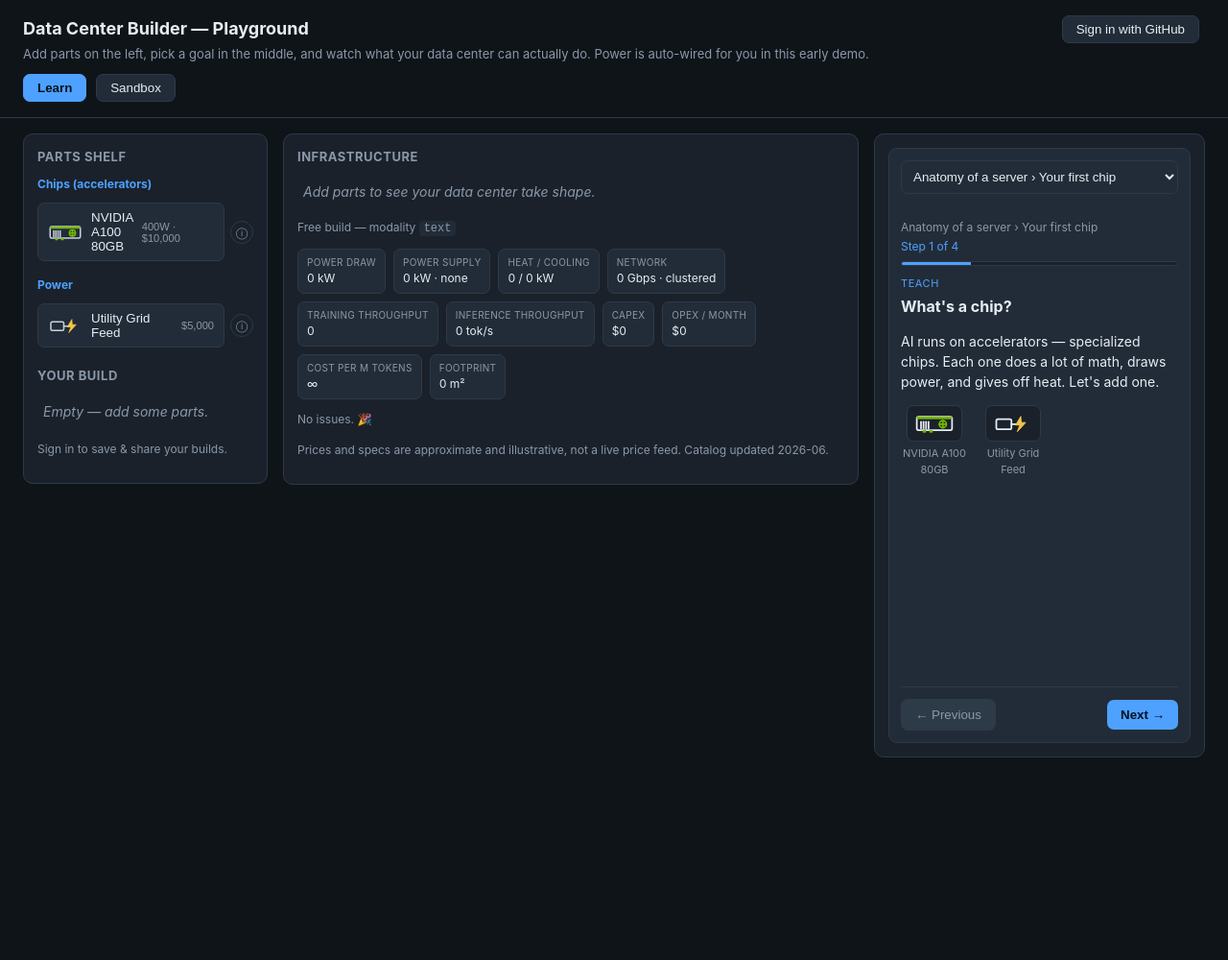
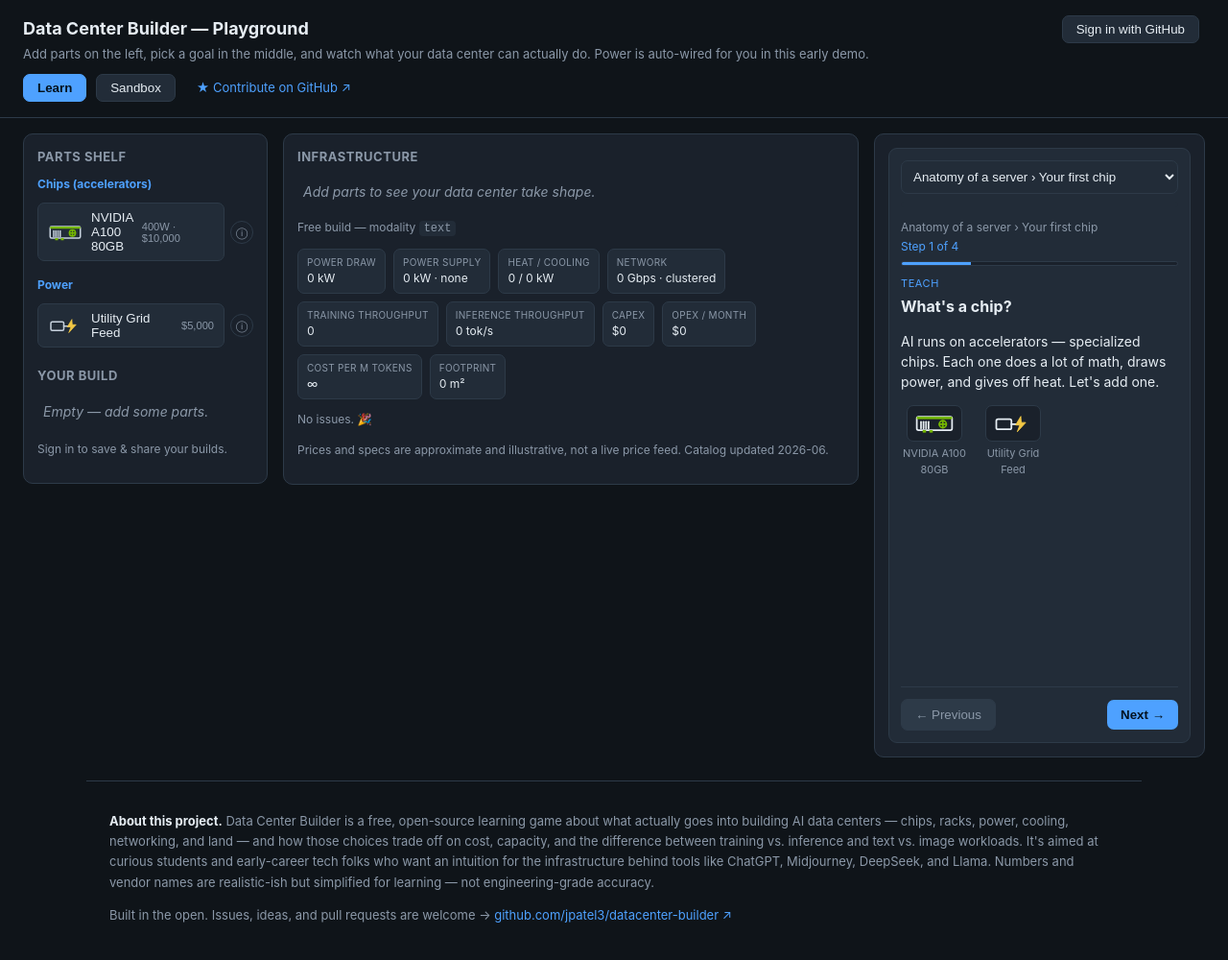
Before and after one commit to jpatel3/datacenter-builder, a website built with Vite: page index.html in a window 1280 px wide. Shown: the whole page at 96% size. Before the commit the page ends 805 px from the top, so only its background shows below. Built offline with nearby package versions, Linux system fonts and the light colour scheme; no server answers.

Commit message:
docs: add GitHub contribute link + About/intention footer and Contributing section

```diff
--- a/index.html
+++ b/index.html
@@ -18,6 +18,8 @@
       header { padding: 16px 24px; border-bottom: 1px solid var(--line); }
       header h1 { margin: 0; font-size: 18px; }
       header p { margin: 4px 0 0; color: var(--muted); font-size: 13px; }
+      header a { color: var(--accent); text-decoration: none; }
+      header a:hover { text-decoration: underline; }
       main { display: grid; grid-template-columns: 0.85fr 2fr 1.15fr; gap: 16px; padding: 16px 24px; align-items: start; }
       @media (max-width: 980px) { main { grid-template-columns: 1fr; } }
       .kpis { display: flex; flex-wrap: wrap; gap: 8px; margin: 12px 0; }
@@ -108,6 +110,10 @@
       #detail-panel td:last-child { text-align: right; font-variant-numeric: tabular-nums; color: var(--muted); }
       #detail-panel a.learn { display: inline-block; margin-top: 14px; color: var(--accent); }
       #detail-panel .close { float: right; background: none; border: none; color: var(--muted); font-size: 18px; cursor: pointer; }
+      footer { max-width: 1100px; margin: 8px auto 40px; padding: 18px 24px 0; border-top: 1px solid var(--line); color: var(--muted); font-size: 13px; line-height: 1.65; }
+      footer a { color: var(--accent); text-decoration: none; }
+      footer a:hover { text-decoration: underline; }
+      footer strong { color: var(--text); }
       .auth { float: right; display: flex; gap: 8px; align-items: center; }
       .auth .who { color: var(--muted); font-size: 13px; }
       #account { margin-top: 4px; }
@@ -131,6 +137,7 @@
       <div style="margin-top:10px">
         <button id="mode-learn" class="mode">Learn</button>
         <button id="mode-sandbox" class="mode">Sandbox</button>
+        <a href="https://github.com/jpatel3/datacenter-builder" target="_blank" rel="noopener noreferrer" style="margin-left:12px; font-size:13px">★ Contribute on GitHub ↗</a>
       </div>
     </header>
     <div id="share-banner" class="share-banner" style="display:none"></div>
@@ -158,6 +165,10 @@
         <div id="lesson" class="lesson"></div>
       </section>
     </main>
+    <footer>
+      <p><strong>About this project.</strong> Data Center Builder is a free, open-source learning game about what actually goes into building AI data centers — chips, racks, power, cooling, networking, and land — and how those choices trade off on cost, capacity, and the difference between training vs. inference and text vs. image workloads. It's aimed at curious students and early-career tech folks who want an intuition for the infrastructure behind tools like ChatGPT, Midjourney, DeepSeek, and Llama. Numbers and vendor names are realistic-ish but simplified for learning — not engineering-grade accuracy.</p>
+      <p>Built in the open. Issues, ideas, and pull requests are welcome → <a href="https://github.com/jpatel3/datacenter-builder" target="_blank" rel="noopener noreferrer">github.com/jpatel3/datacenter-builder ↗</a></p>
+    </footer>
     <div id="detail-backdrop"></div>
     <aside id="detail-panel" aria-hidden="true"></aside>
     <script type="module" src="/src/main.ts"></script>
```
Also changed, not shown: README.md.
